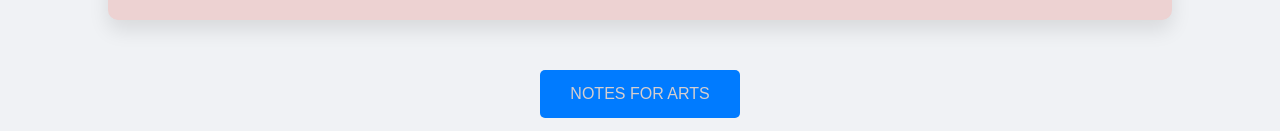
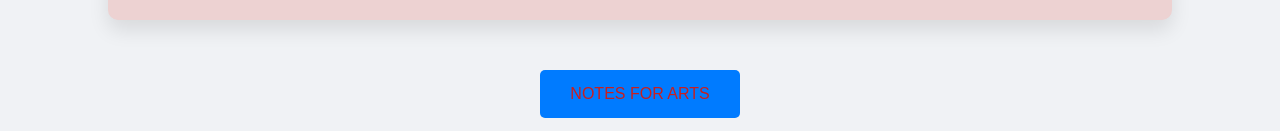
Before and after one commit to zahirkhan389380/EJM-NOTES, a plain HTML site: page notes.c/front/index.html in a window 1280 px wide. Shown: the part 669-800 px from the top of the page. Drawn offline with Linux system fonts and the light colour scheme; a script that the page names is missing; files whose address does not match are found by name.

Commit message:
Add files via upload

```diff
--- a/notes.c/front/style.css
+++ b/notes.c/front/style.css
@@ -79,7 +79,7 @@ header p {
     display: inline-block;
     padding: 15px 30px;
     margin: 10px;
-    color: rgb(213, 206, 206);
+    color: rgb(200, 31, 31);
     background: #007bff;
     border: none;
     border-radius: 5px;
```
Also changed, not shown: notes.c/front/img.jpg (added), notes.c/front/img1.jpg (added), notes.c/front/img2.jpg (added), notes.c/front/index.html (line endings or trailing spaces).
